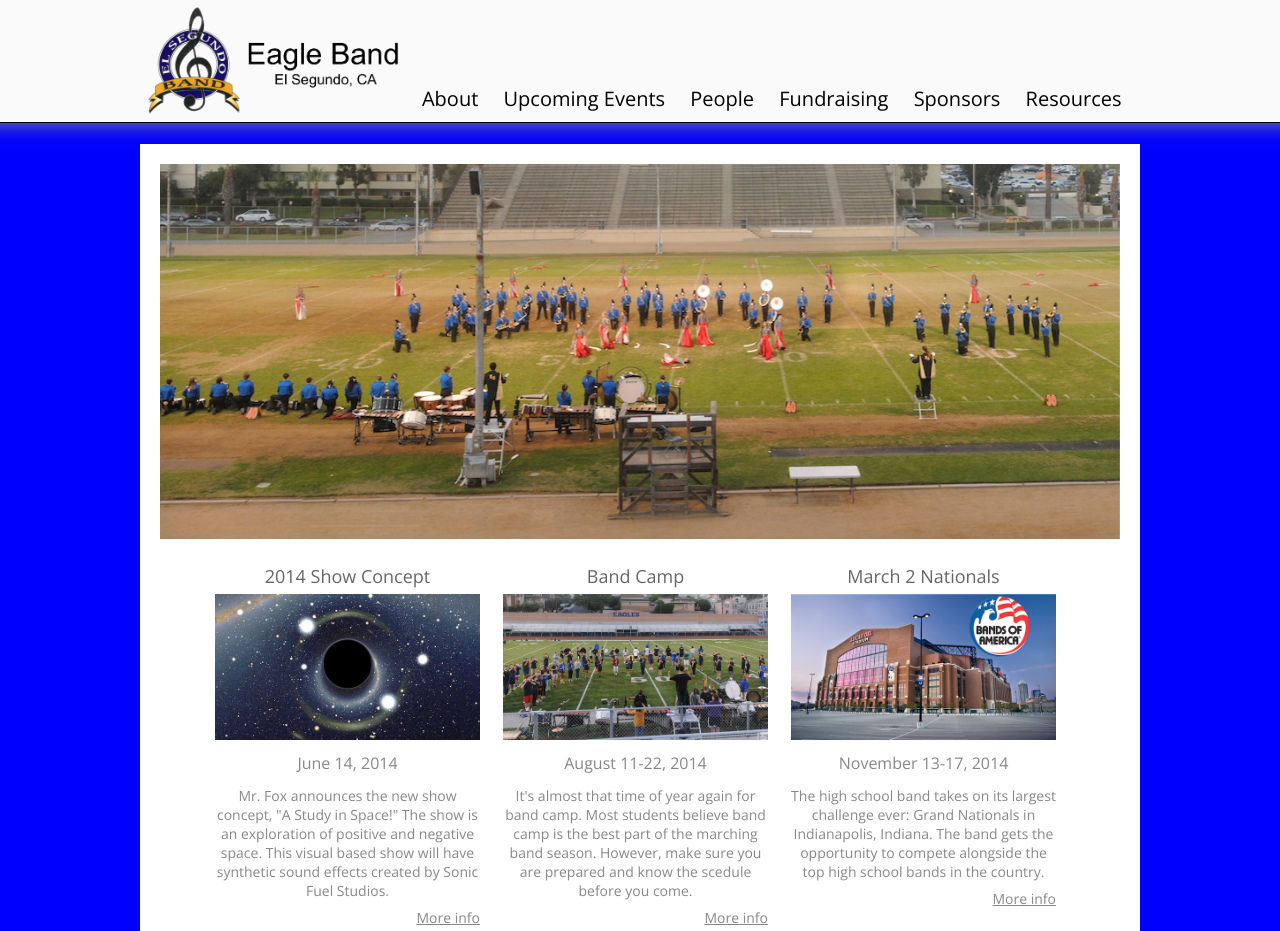
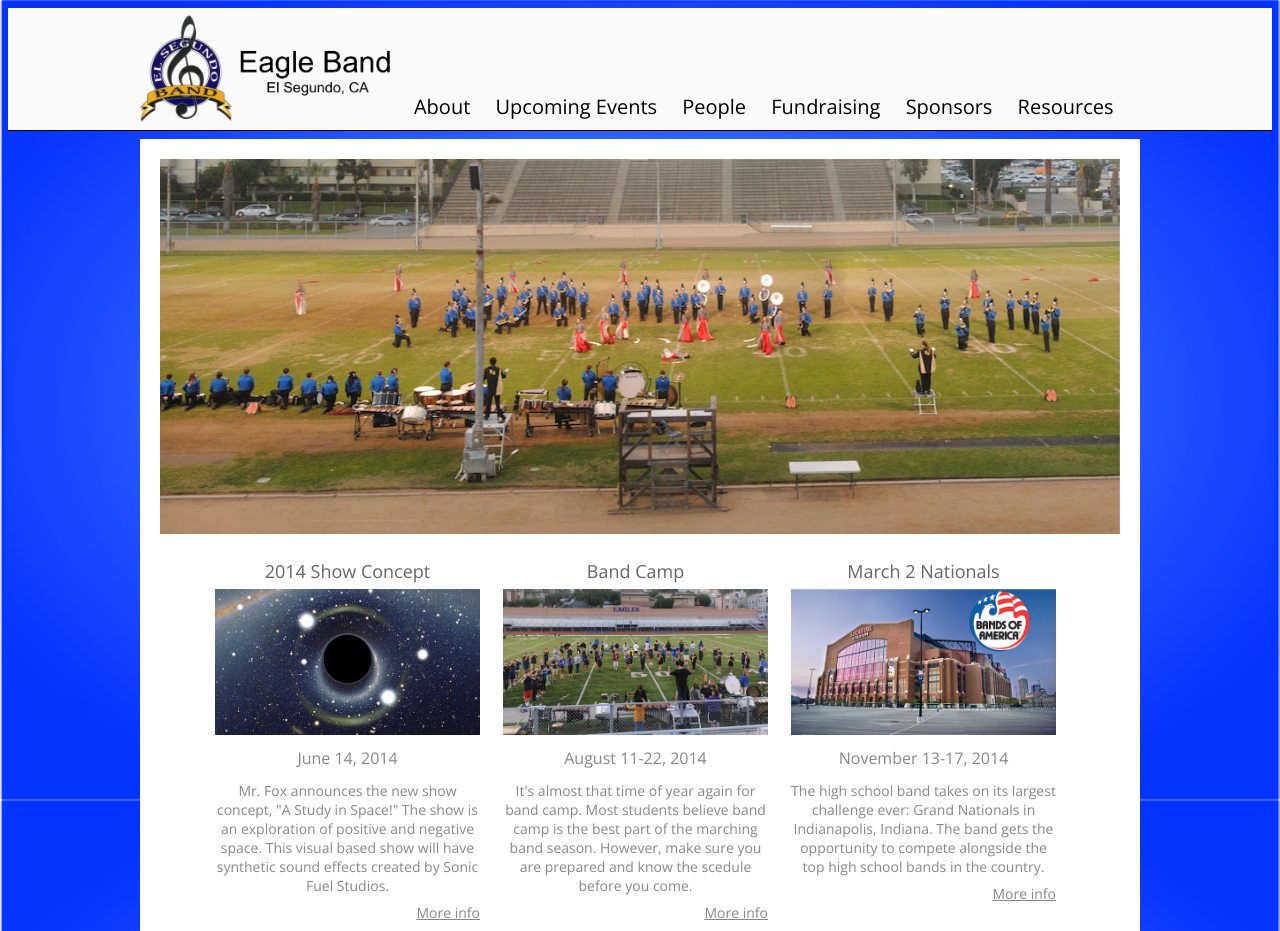
Before and after one commit to Nick-Mazuk/Band-Website, a plain HTML site: page index2.html in a window 1280 px wide. Shown: the top 931 px of the page. Drawn offline with nearby package versions, Linux system fonts and the light colour scheme.

Commit message:
Worked on background

```diff
--- a/style2.css
+++ b/style2.css
@@ -1,7 +1,9 @@
 html {
 	padding:0;
-	margin-top:-10px;
-	background:#0000FF;
+	margin:0;
+	background-image: url(Pictures/Background.png);
+	background-size: 100vw 100vh;
+	background-attachment:fixed;
 	font-size:16px;
 }
 
@@ -29,12 +31,10 @@ h3 {
 /********************************************************************************/
 
 .header {
-	position:fixed;
 	top:0;
-	width:110%;
+	left:0;
+	right:0;
 	border-bottom:1px solid black;
-	margin-left:-5%;
-	box-shadow:0 0 20px #888888;
 	background:#FAFAFA;
 	z-index:15;
 }
@@ -101,7 +101,7 @@ h3 {
 	position:relative;
 	z-index:13;
 	width:1000px;
-	margin: 154px auto 16px auto;
+	margin: 0 auto 10px auto;
 	background-color:#FFFFFF;
 	min-height:100vh;
 }
```
Also changed, not shown: Pictures/Background.png (added), 1 other file.
